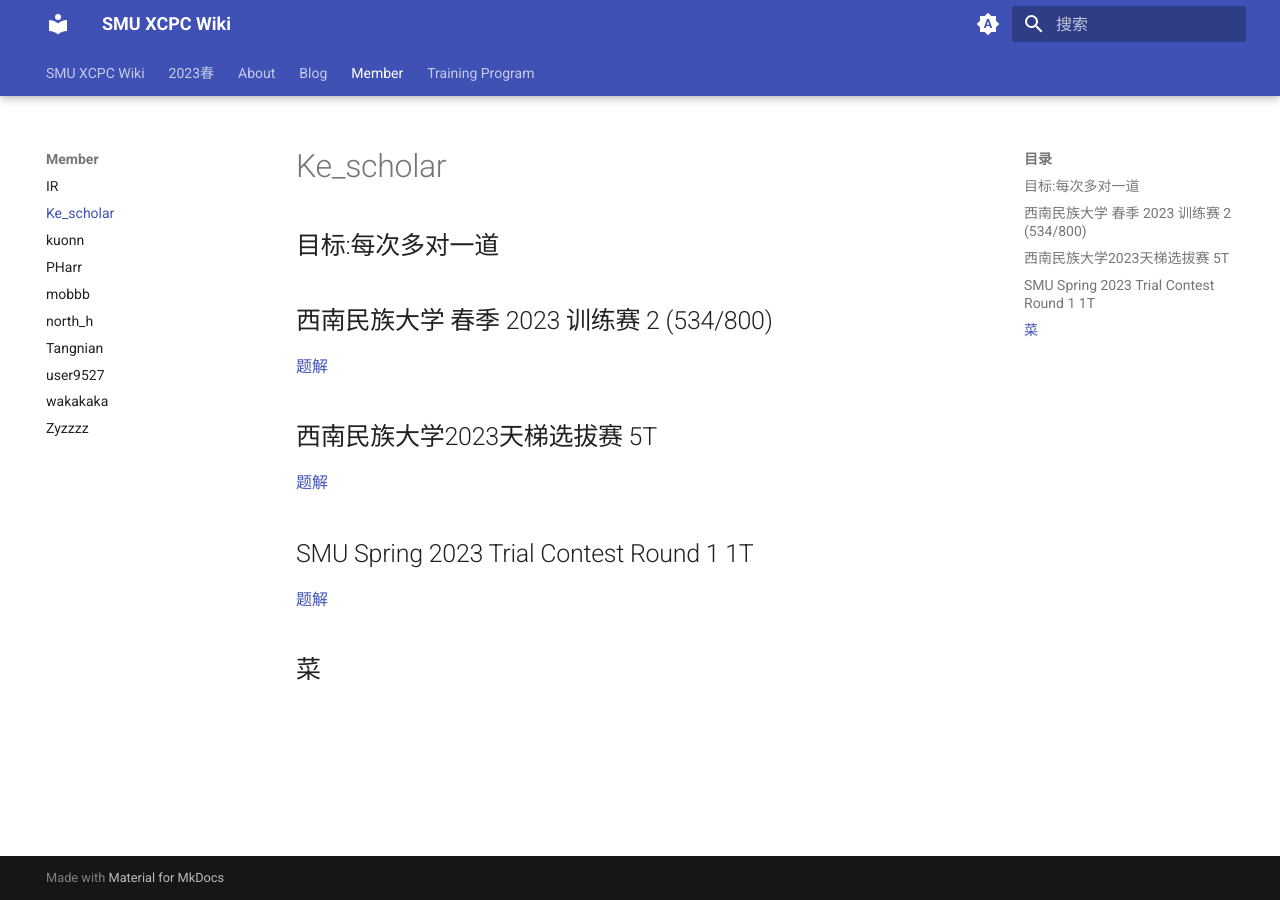
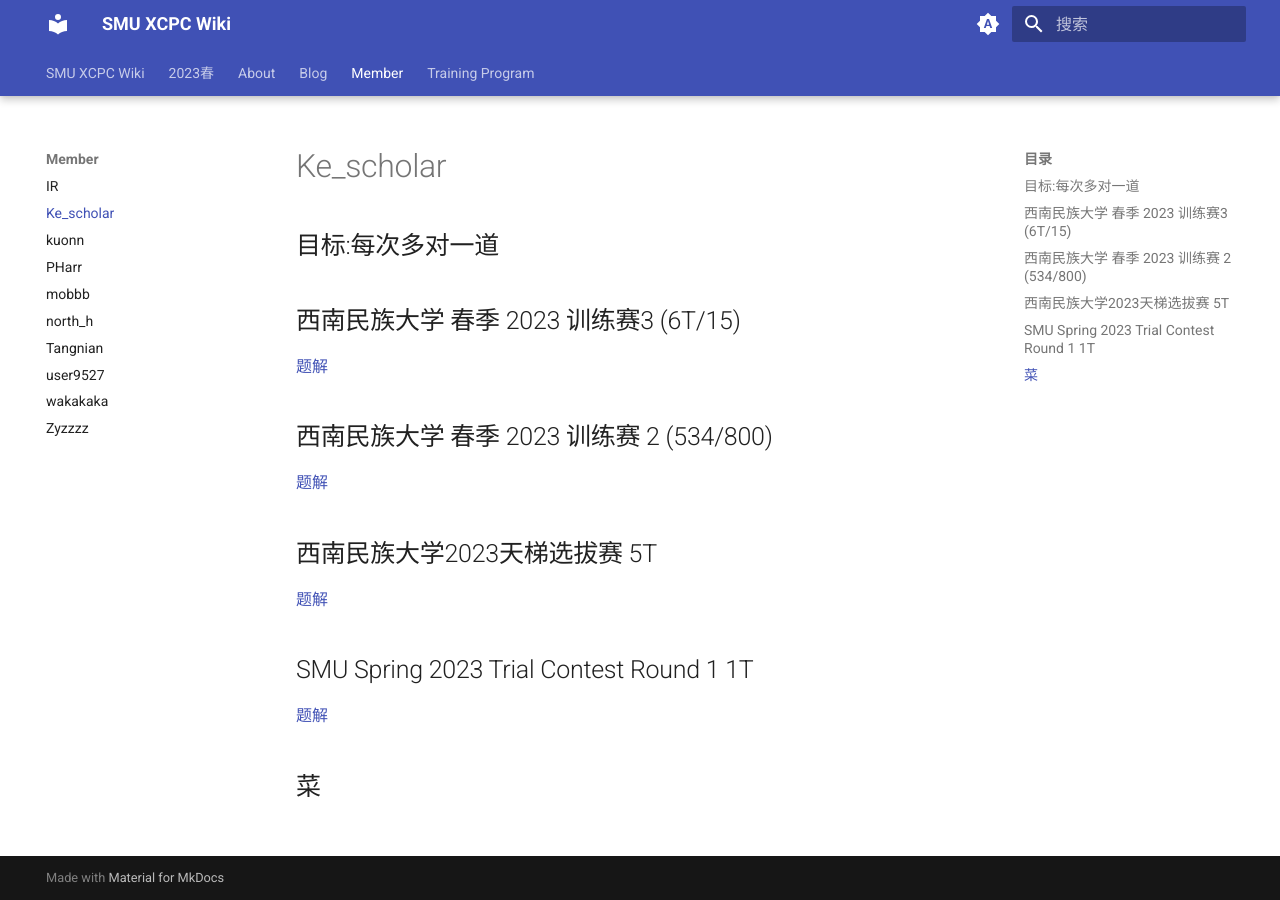
Before and after one commit to SMU-XCPC/wiki, an MkDocs documentation site: the page built from docs/Member/Ke_scholar.md, in a window 1280 px wide. Built offline with MkDocs 1.6.1 and Material for MkDocs 9.7.7, drawn with Linux system fonts in a browser that asks for light colours.

Commit message:
Ke_scholar题解 with '#' will be ignored, and an empty message aborts the commit.

```diff
--- a/docs/Member/Ke_scholar.md
+++ b/docs/Member/Ke_scholar.md
@@ -2,9 +2,15 @@
 
 ## 目标:每次多对一道
 
+## 西南民族大学 春季 2023 训练赛3 (6T/15)
+
+[题解](https://www.cnblogs.com/Kescholar/p/17285022.html)
+
+
+
 ## 西南民族大学 春季 2023 训练赛 2 (534/800)
 
-[题解]([西南民族大学 春季 2023 训练赛 2 - Ke_scholar - 博客园 (cnblogs.com)](https://www.cnblogs.com/Kescholar/p/17272106.html))
+[题解](https://www.cnblogs.com/Kescholar/p/17272106.html)
 
 
 
```
